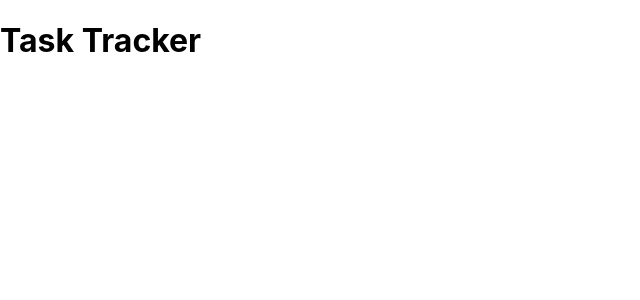
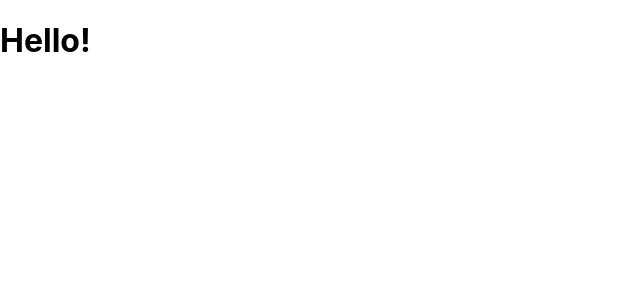
Before and after one commit to eirinhagen/react-crash-course, a React (Create React App) app: page / in a window 1280 px wide. Shown: the top 300 px of the page, without its empty margins (0-640 px from the left). Built offline with nearby package versions, Linux system fonts and the light colour scheme.

Commit message:
example of props 1.

```diff
--- a/src/App.js
+++ b/src/App.js
@@ -5,7 +5,7 @@
 
   return (
     <div className='container'>
-      <Header/>
+      <Header title="Hello!"/>
    </div>
   );
 }
--- a/src/components/Header.js
+++ b/src/components/Header.js
@@ -1,8 +1,8 @@
-const Header = () => {
+const Header = (props) => {
   return (
     <div className="container">
     <header>
-        <h1>Task Tracker</h1>
+        <h1>{props.title}</h1>
     </header>
     </div>
   )
```
